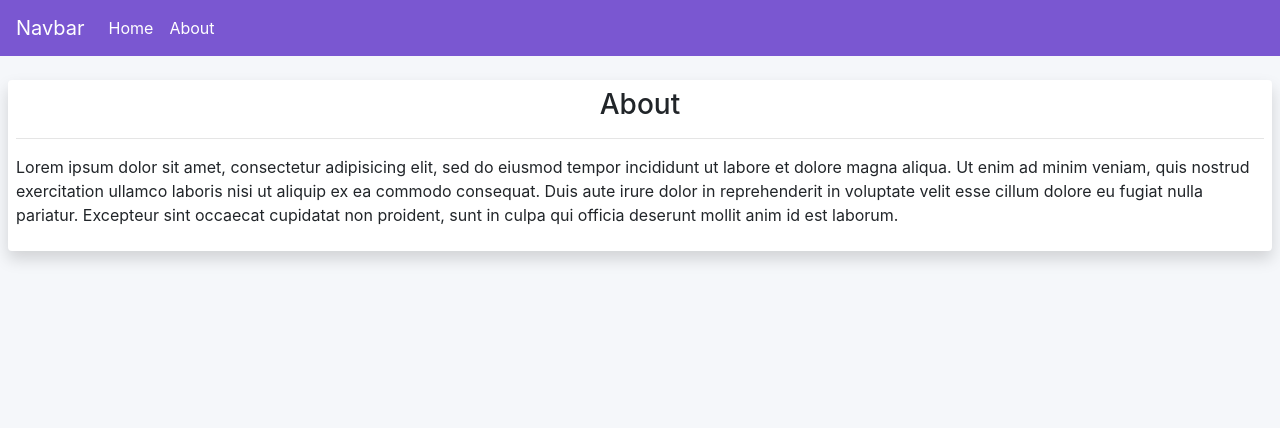
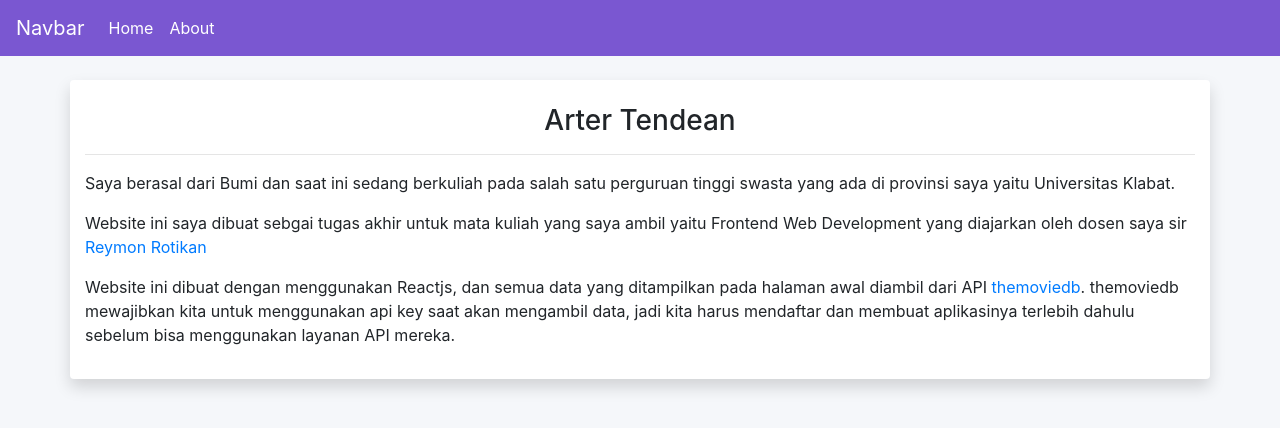
Before and after one commit to S11720037/project-final-fwd, a React (Create React App) app: page /about in a window 1280 px wide. Shown: the top 428 px of the page. Built offline with nearby package versions, Linux system fonts and the light colour scheme.

Commit message:
Update About Page

```diff
--- a/src/about/About.js
+++ b/src/about/About.js
@@ -4,15 +4,15 @@ class About extends React.Component{
 
 	render(){
 		return(
-			<div className="cointainer-sm mt-4 m-2 p-2 rounded shadow bg-white">
-				<h3 className="text-center">About</h3>
+			<div className="container-sm mt-4 pb-3 rounded shadow bg-white">
+				<br />
+				<h3 className="text-center">Arter Tendean</h3>
 				<hr />
-				<p>Lorem ipsum dolor sit amet, consectetur adipisicing elit, sed do eiusmod
-					tempor incididunt ut labore et dolore magna aliqua. Ut enim ad minim veniam,
-					quis nostrud exercitation ullamco laboris nisi ut aliquip ex ea commodo
-					consequat. Duis aute irure dolor in reprehenderit in voluptate velit esse
-					cillum dolore eu fugiat nulla pariatur. Excepteur sint occaecat cupidatat non
-				proident, sunt in culpa qui officia deserunt mollit anim id est laborum.</p>
+				<p>Saya berasal dari Bumi dan saat ini sedang berkuliah pada salah satu perguruan tinggi swasta yang ada di provinsi saya yaitu Universitas Klabat.</p>
+
+				<p>Website ini saya dibuat sebgai tugas akhir untuk mata kuliah yang saya ambil yaitu Frontend Web Development yang diajarkan oleh dosen saya sir <a href="http://fik.unklab.ac.id/web/Faculty/details/reymon-rotikan" target="_blank">Reymon Rotikan</a> </p>
+
+				<p>Website ini dibuat dengan menggunakan Reactjs, dan semua data yang ditampilkan pada halaman awal diambil dari API <a href="https://www.themoviedb.org/" target="_blank">themoviedb</a>. themoviedb mewajibkan kita untuk menggunakan api key saat akan mengambil data, jadi kita harus mendaftar dan membuat aplikasinya terlebih dahulu sebelum bisa menggunakan layanan API mereka.</p>
 			</div>
 		)
 	}
```
